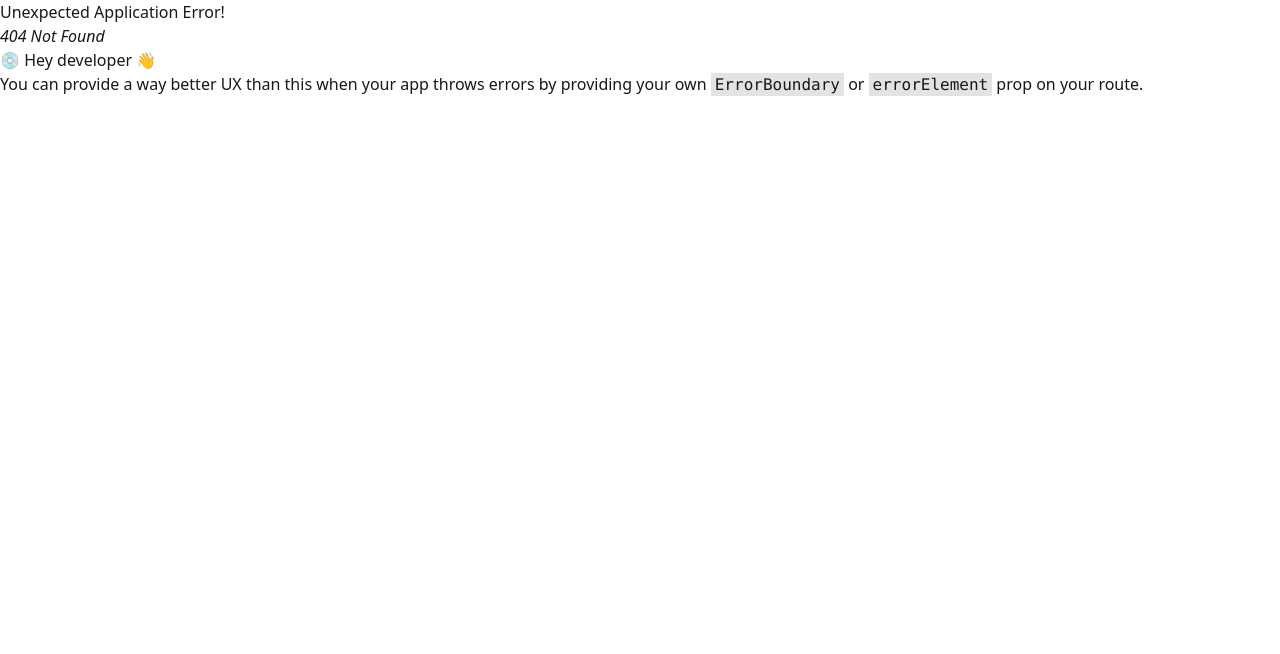
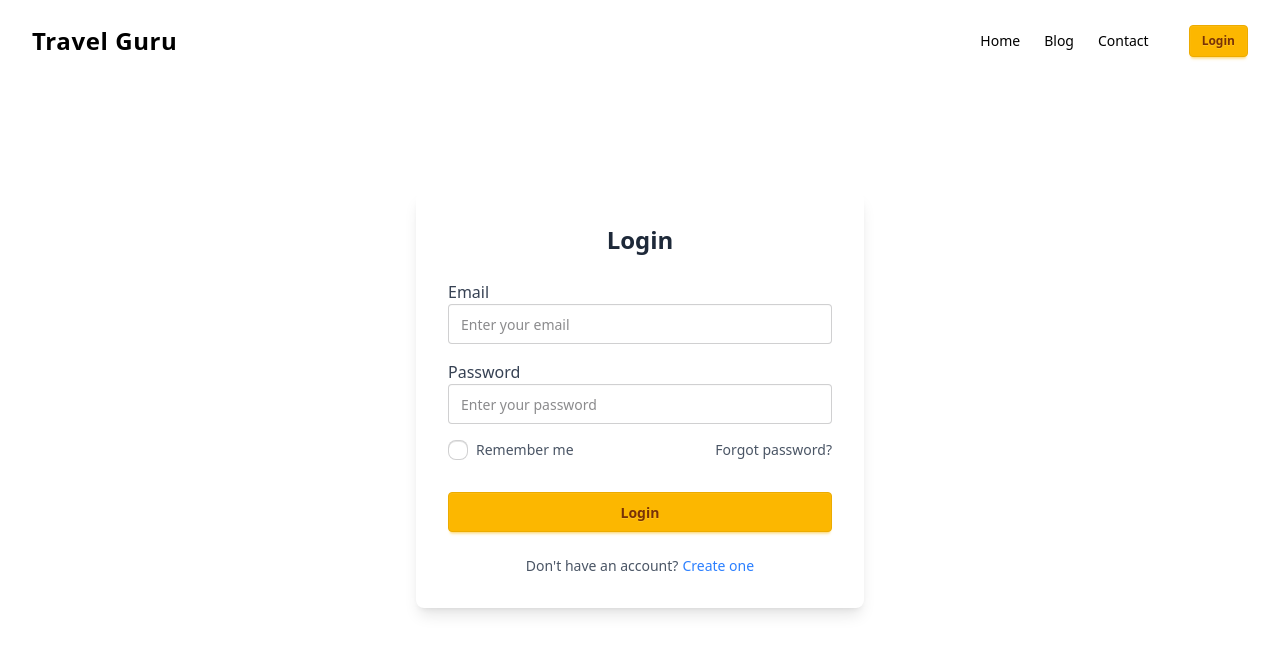
Before and after one commit to dipingit/travel-guru, a React (Vite) app: page /auth/login in a window 1280 px wide. Before the commit this address had no page. Shown: the top 654 px of the page. Built offline with nearby package versions, Linux system fonts and the light colour scheme.

Commit message:
added login page layout

```diff
--- a/src/components/Navbar.jsx
+++ b/src/components/Navbar.jsx
@@ -1,22 +1,24 @@
 import { useLocation } from "react-router-dom";
+import { Link } from "react-router-dom";
 
 const Navbar = () => {
     const location = useLocation();
     const isBookingPage = location.pathname === '/booking';
+    const isAuthPage = location.pathname.startsWith('/auth');
     return (
-        <div className={`navbar bg-transparent absolute z-50 px-8 py-4 w-full ${isBookingPage ? "text-black bg-white" : "text-white bg-transparent"} `}>
+        <div className={`navbar bg-transparent absolute z-50 px-8 py-4 w-full ${isBookingPage || isAuthPage ? "text-black bg-white" : "text-white bg-transparent"} `}>
             <div className="flex-1">
                 <a className="text-2xl font-bold tracking-wide">Travel Guru</a>
             </div>
             <div className="hidden md:flex items-center gap-6">
                 <ul className="menu menu-horizontal px-1 font-medium">
-                    <li><a>Home</a></li>
+                    <li><Link to='/'>Home</Link></li>
                     <li><a>Blog</a></li>
                     <li><a>Contact</a></li>
                 </ul>
-                <button className="btn btn-warning btn-sm cursor-pointer z-50">
+                <Link to='/auth/login' className="btn btn-warning btn-sm cursor-pointer z-50">
                     Login
-                </button>
+                </Link>
             </div>
         </div>
 
--- /dev/null
+++ b/src/components/layouts/AuthLayout.jsx
@@ -0,0 +1,13 @@
+import { Outlet } from "react-router-dom";
+import Navbar from "../Navbar";
+
+const AuthLayout = () => {
+    return (
+        <div>
+            <Navbar></Navbar>
+            <Outlet></Outlet>
+        </div>
+    );
+};
+
+export default AuthLayout;
--- /dev/null
+++ b/src/components/pages/Login.jsx
@@ -0,0 +1,53 @@
+import { Link } from "react-router-dom";
+
+const Login = () => {
+    return (
+        <div className="min-h-screen flex items-center justify-center bg-white-100 px-4">
+            <div className="w-full max-w-md bg-white rounded-lg shadow-lg p-8">
+                <h2 className="text-2xl font-bold mb-6 text-center text-gray-800">Login</h2>
+
+                <form className="space-y-4">
+                    <div>
+                        <label className="label">
+                            <span className="label-text font-medium text-gray-700">Email</span>
+                        </label>
+                        <input
+                            type="email"
+                            placeholder="Enter your email"
+                            className="input input-bordered w-full"
+                        />
+                    </div>
+
+                    <div>
+                        <label className="label">
+                            <span className="label-text font-medium text-gray-700">Password</span>
+                        </label>
+                        <input
+                            type="password"
+                            placeholder="Enter your password"
+                            className="input input-bordered w-full"
+                        />
+                    </div>
+
+                    <div className="flex justify-between text-sm text-gray-600">
+                        <label className="flex items-center gap-2 cursor-pointer">
+                            <input type="checkbox" className="checkbox checkbox-sm" />
+                            <span>Remember me</span>
+                        </label>
+                        <a href="#" className="hover:underline">Forgot password?</a>
+                    </div>
+
+                    <button className="btn btn-warning w-full mt-4">Login</button>
+                </form>
+
+                <p className="mt-6 text-center text-sm text-gray-600">
+                    Don't have an account?
+                    <a href="#" className="text-blue-500 hover:underline ml-1">Create one</a>
+                </p>
+            </div>
+        </div>
+
+    );
+};
+
+export default Login;
```
Also changed, not shown: src/routes/router.jsx (+12 -0 lines).
